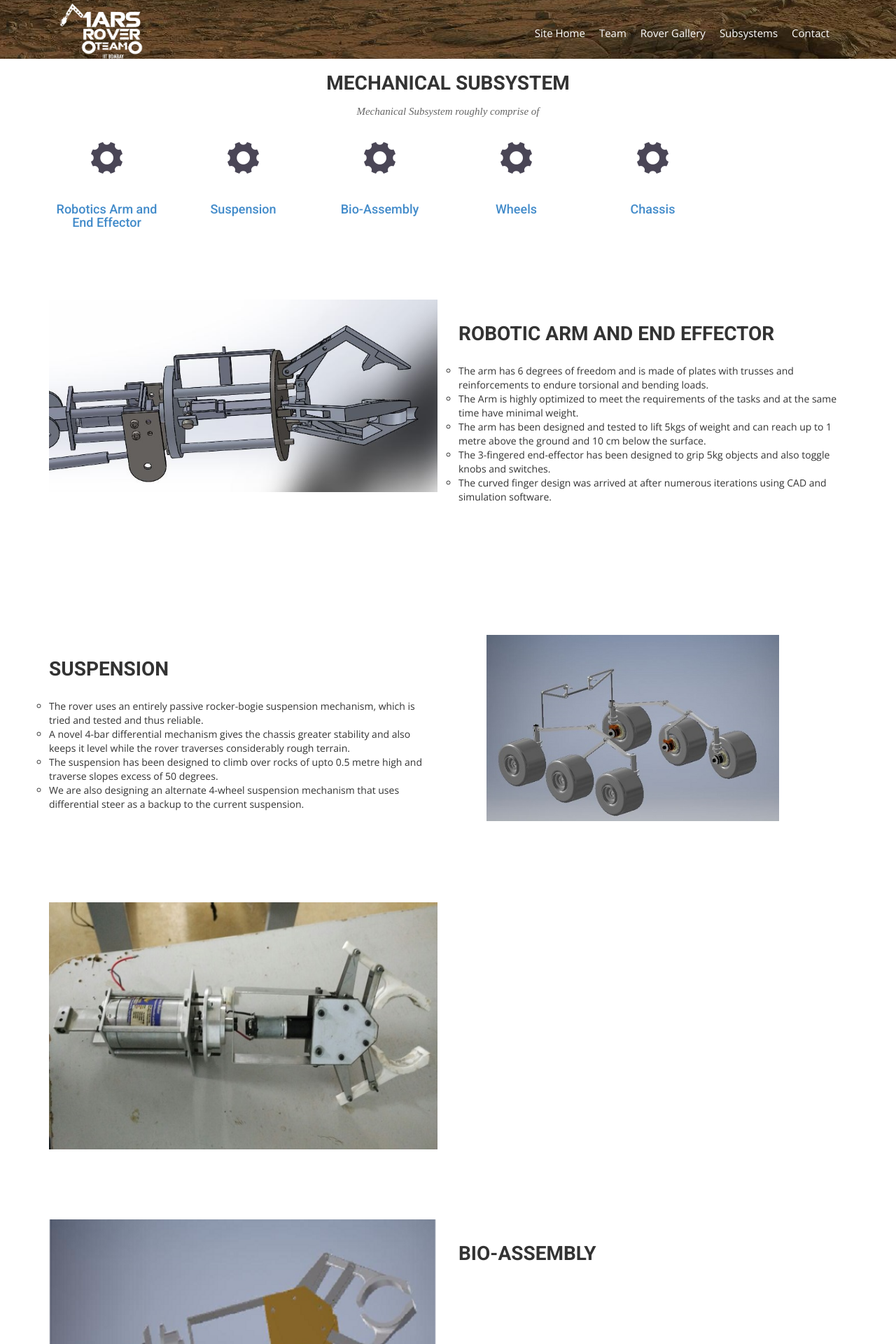
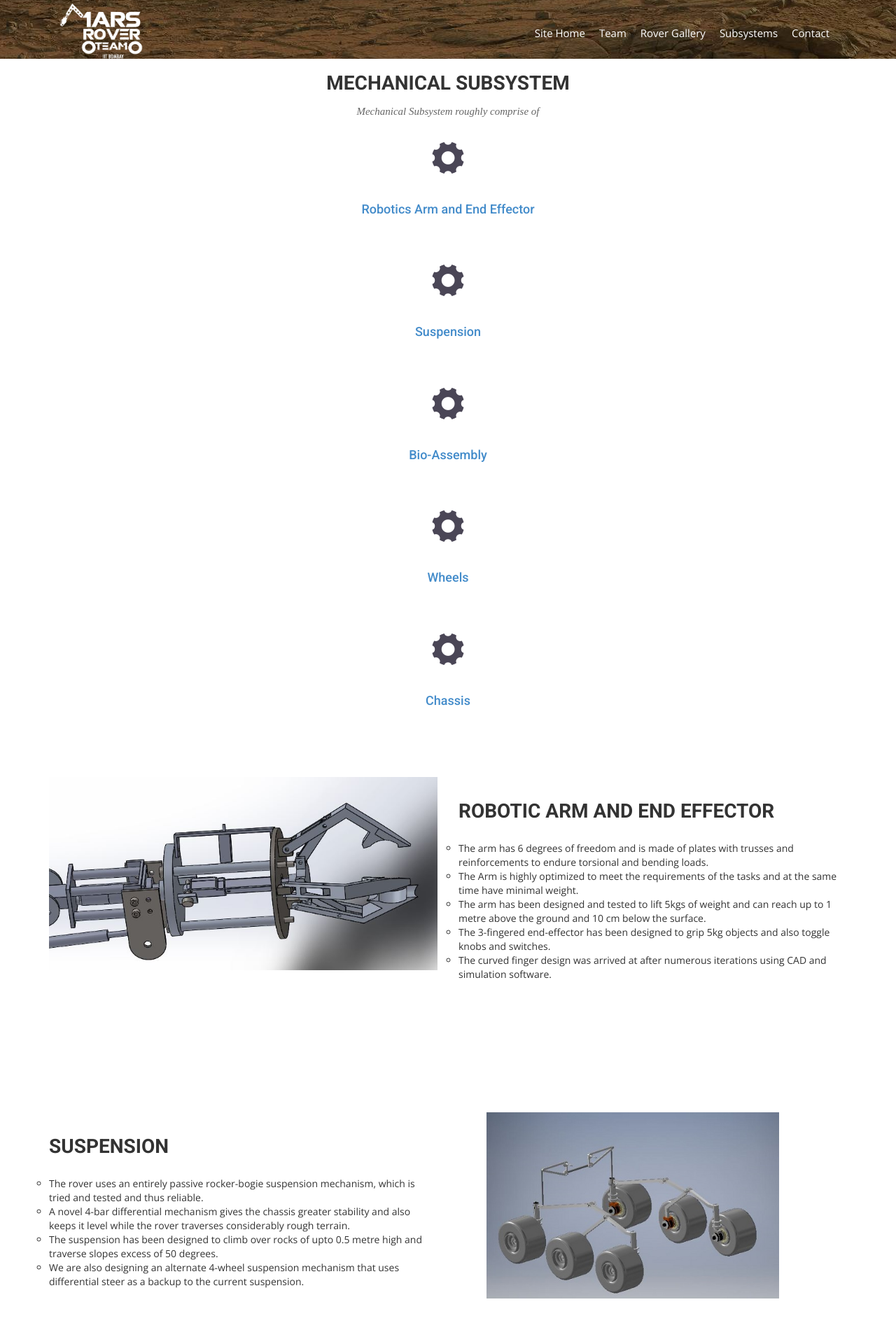
Before and after one commit to iitbmartian/old_website, a Jekyll site: the page built from mech.html, in a window 1280 px wide. Shown: the top 1920 px of the page at 70% size. Built offline with Jekyll 4.4.1, drawn with Linux system fonts in a browser that asks for light colours; nearby versions of some CDN libraries; some web fonts are replaced.

Commit message:
Update mech.html

```diff
--- a/mech.html
+++ b/mech.html
@@ -14,32 +14,32 @@ permalink: /mech
       </div>
     </div>
     <div class="row " align="center">
-      <div class="col-sm-2 col-md-3.5">
+      <div class="col-sm-2.5 col-md-3.5">
         <div class="service-item">
           <i class="ion-ios-gear"></i>
           <h4><a href="#RoboticArm">Robotics Arm and End Effector</a></h4> <br/>
         </div>
       </div>
 
-      <div class="col-sm-2 col-md-3.5">
+      <div class="col-sm-2.5 col-md-3.5">
         <div class="service-item">
           <i class="ion-ios-gear"></i>
           <h4><a href="#Suspension">Suspension</a></h4> <br/>
          </div>
       </div>
-      <div class="col-sm-2 col-md-3.5">
+      <div class="col-sm-2.5 col-md-3.5">
         <div class="service-item">
           <i class="ion-ios-gear"></i>
           <h4><a href="#Bio-Assembly">Bio-Assembly</a></h4> <br/>
          </div>
       </div>
-      <div class="col-sm-2 col-md-3.5">
+      <div class="col-sm-2.5 col-md-3.5">
         <div class="service-item">
           <i class="ion-ios-gear"></i>
           <h4><a href="#Gripper">Wheels</a></h4> <br/>
          </div>
       </div>
-      <div class="col-sm-2 col-md-3.5">
+      <div class="col-sm-2.5 col-md-3.5">
         <div class="service-item">
           <i class="ion-ios-gear"></i>
           <h4><a href="#Chassis">Chassis</a></h4> <br/>
```
